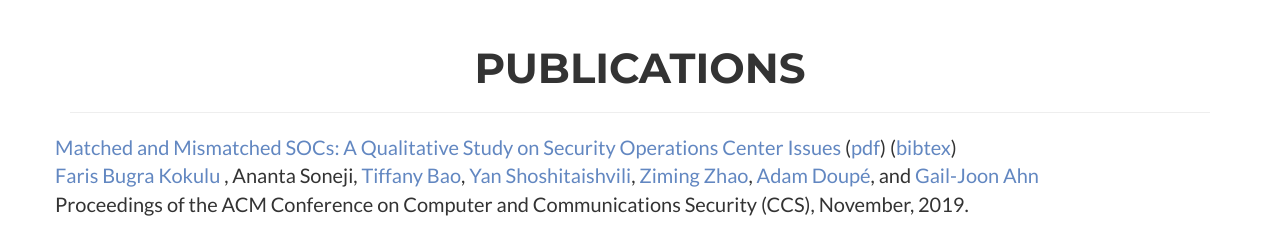
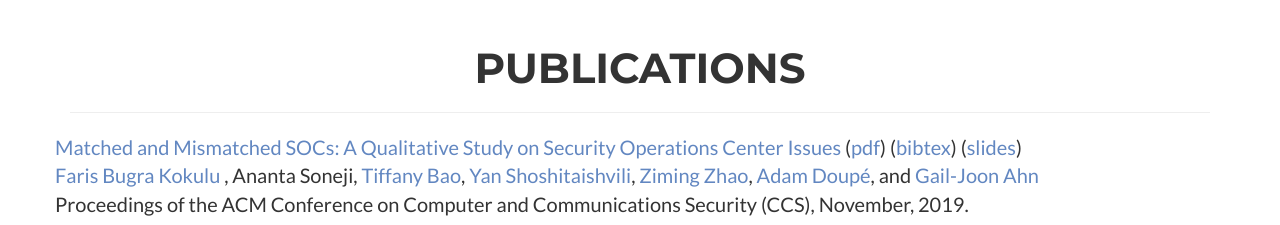
Before and after one commit to bugrakokulu/bugrakokulu.github.io, a website: page index.html in a window 1280 px wide. Shown: the part 1480-1705 px from the top of the page. Drawn offline with nearby package versions, Linux system fonts and the light colour scheme.

Commit message:
added SOC slides

```diff
--- a/index.html
+++ b/index.html
@@ -132,7 +132,7 @@
 					and Mismatched SOCs: A Qualitative Study on Security Operations Center Issues</a>
 					(<a href="/publications/matched-and-mismatched-socs-ccs2019.pdf" style="color:#6287c1">pdf</a>)
 					(<a href="/publications/matched-and-mismatched-socs-ccs2019.bib" style="color:#6287c1">bibtex</a>)
-
+					(<a href="/publications/matched-and-mismatched-socs-slides-ccs2019.pdf" style="color:#6287c1">slides</a>)
 					<br>
 
 					<a href="https://bugrakokulu.com/" style="color:#6287c1">Faris Bugra Kokulu </a>,
```
Also changed, not shown: 3 other files.
